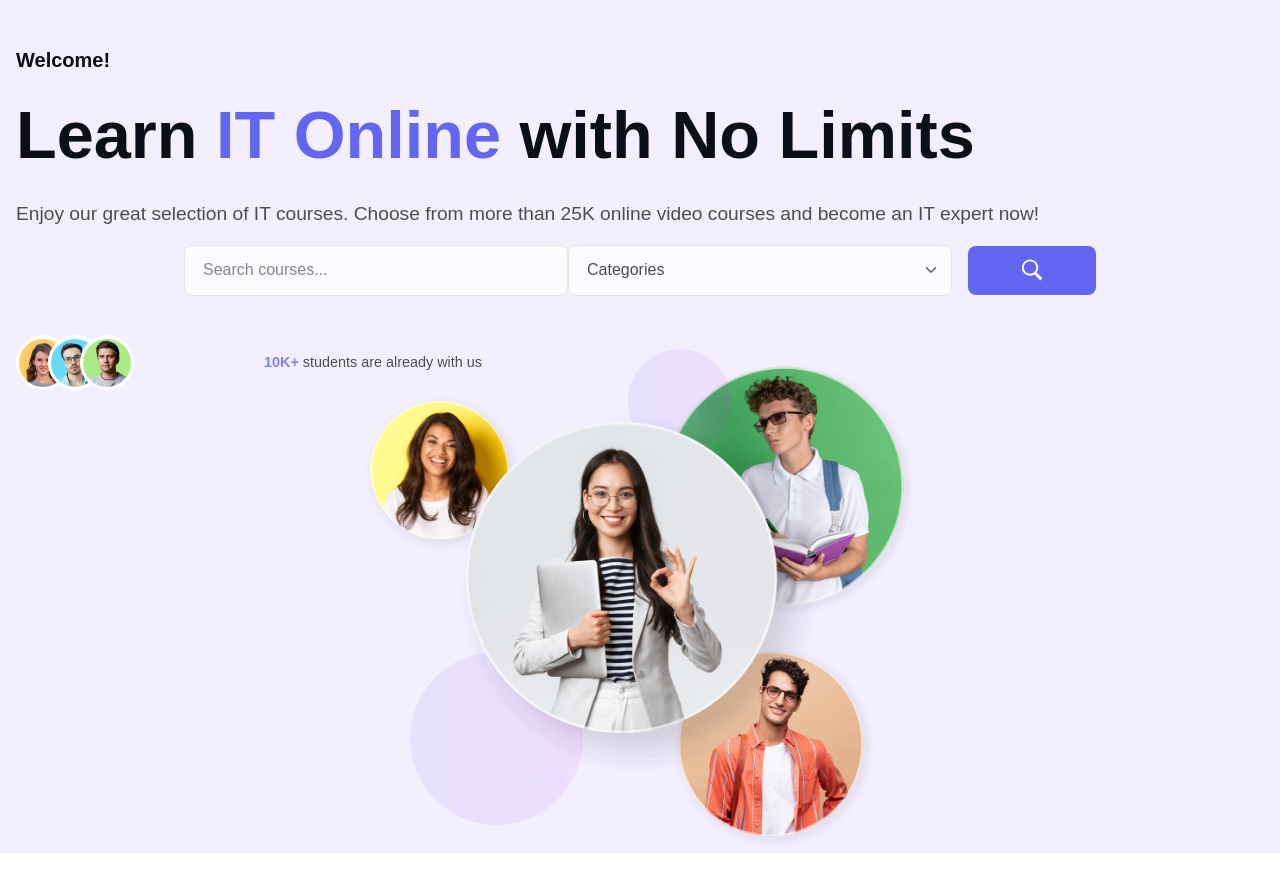
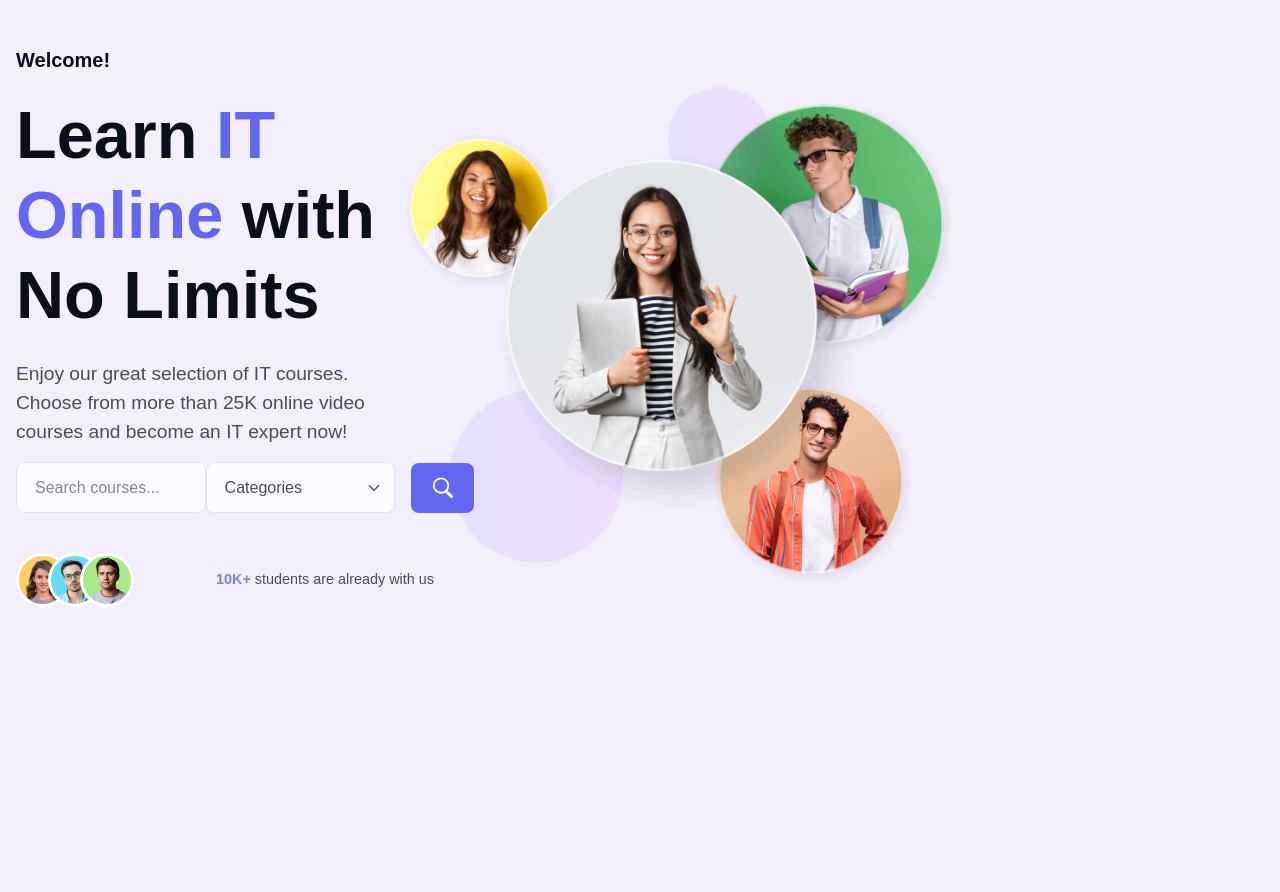
Before and after one commit to ol1mowski/it-shop.de, a React (Create React App) app: page / in a window 1280 px wide. Shown: the top 892 px of the page. Built offline with nearby package versions, Linux system fonts and the light colour scheme.

Commit message:
add sketch to rwd 1024px

```diff
--- a/src/Components/Home/Content/Content.module.scss
+++ b/src/Components/Home/Content/Content.module.scss
@@ -7,6 +7,9 @@
     align-items: flex-start;
     flex-direction: column;
     gap: 1rem;
+    @media screen and (min-width: 1024px) {
+        width: 25rem;
+    }
     &__h5 {
         text-align: left;
         color: #0b0f19;
--- a/src/Components/Home/Home.jsx
+++ b/src/Components/Home/Home.jsx
@@ -1,6 +1,7 @@
 import Content from "./Content/Content";
 import style from "./Home.module.scss";
 import InputsSection from "./InputsSection/InputsSection";
+import LeftSide from "./LeftSide/LeftSide";
 import Students from "./Students/Students";
 import StudentsBackground from "./StudentsBackground/StudentsBackground";
 
@@ -8,9 +9,7 @@ const Home = () => {
   return (
     <>
       <main className={style.home__mainContent}>
-        <Content />
-        <InputsSection />
-        <Students />
+        <LeftSide />
         <StudentsBackground />
       </main>
     </>
--- a/src/Components/Home/InputsSection/InputsSection.module.scss
+++ b/src/Components/Home/InputsSection/InputsSection.module.scss
@@ -4,10 +4,18 @@
         justify-content: center;
         align-items: center;
         flex-direction: column;
+
         @media screen and (min-width: 500px) {
             flex-direction: row;
         }
+
+        @media screen and (min-width: 1024px) {
+            justify-content: flex-start;
+            margin-left: 1rem;
+
+        }
     }
+
     &__button {
         width: 90%;
         margin: 0 auto;
@@ -18,24 +26,35 @@
         display: flex;
         justify-content: center;
         align-items: flex-start;
+
         @media screen and (min-width: 500px) {
             width: 10%;
             margin: 0;
             margin-left: 1rem;
             margin-bottom: .5rem;
         }
+        @media screen and (min-width: 1024px) {
+            width: 5%;
+        }
+
         &__search {
             width: 1.5rem;
         }
     }
 }
 
-#inp, #sel {
+#inp,
+#sel {
     width: 90%;
+
     @media screen and (min-width: 500px) {
-        width: 30%;
+        width: 35%;
         font-size: 1rem;
         padding: 0.785rem 1.125rem;
+    }
+
+    @media screen and (min-width: 1024px) {
+        width: 15%;
     }
 }
 
--- /dev/null
+++ b/src/Components/Home/LeftSide/LeftSide.jsx
@@ -0,0 +1,15 @@
+import Content from "../Content/Content"
+import InputsSection from "../InputsSection/InputsSection"
+import Students from "../Students/Students"
+
+const LeftSide = () => {
+    return (
+        <>
+            <Content />
+            <InputsSection />
+            <Students />
+        </>
+    )
+};
+
+export default LeftSide;
--- /dev/null
+++ b/src/Components/Home/LeftSide/leftSide.module.scss
@@ -0,0 +1,3 @@
+.main {
+    display: inline-block;
+}
--- a/src/Components/Home/Students/Students.module.scss
+++ b/src/Components/Home/Students/Students.module.scss
@@ -3,24 +3,34 @@
     display: flex;
     justify-content: center;
     align-items: center;
+
     &__images {
         display: flex;
         justify-content: center;
         align-items: center;
     }
+
     &__content {
         width: 50vw;
         margin-left: 7rem;
+
         @media screen and (min-width: 500px) {
             margin-left: 0;
         }
+
         @media screen and (min-width: 500px) {
             margin-left: -7rem;
         }
+
+        @media screen and (min-width: 1024px) {
+            margin-left: -13rem;
+        }
+
         &__p {
             margin: 0;
             font-size: .9rem;
             opacity: .8;
+
             &__span {
                 color: #6366f1;
                 font-weight: bold;
@@ -38,6 +48,7 @@
     align-items: center;
     border-radius: 100%;
     background-color: #fff;
+
     &__img {
         border-radius: 100%;
         width: 3rem;
--- a/src/Components/Home/StudentsBackground/StudentsBackground.module.scss
+++ b/src/Components/Home/StudentsBackground/StudentsBackground.module.scss
@@ -1,5 +1,12 @@
 .studentsBackground {
     height: 30rem;
+
+    @media screen and (min-width: 1024px) {
+       position: relative;
+       bottom: 30rem;
+       left: 25rem;
+       width: 10rem;
+    }
 
     &__img {
         position: relative;
```
